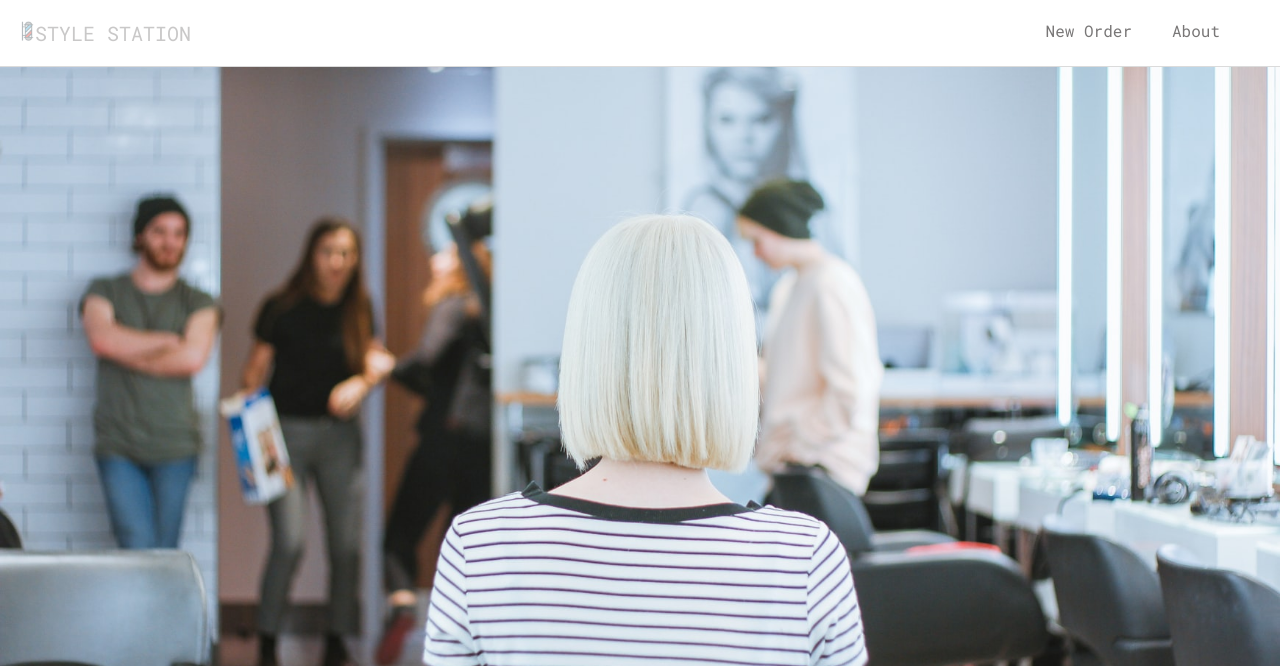
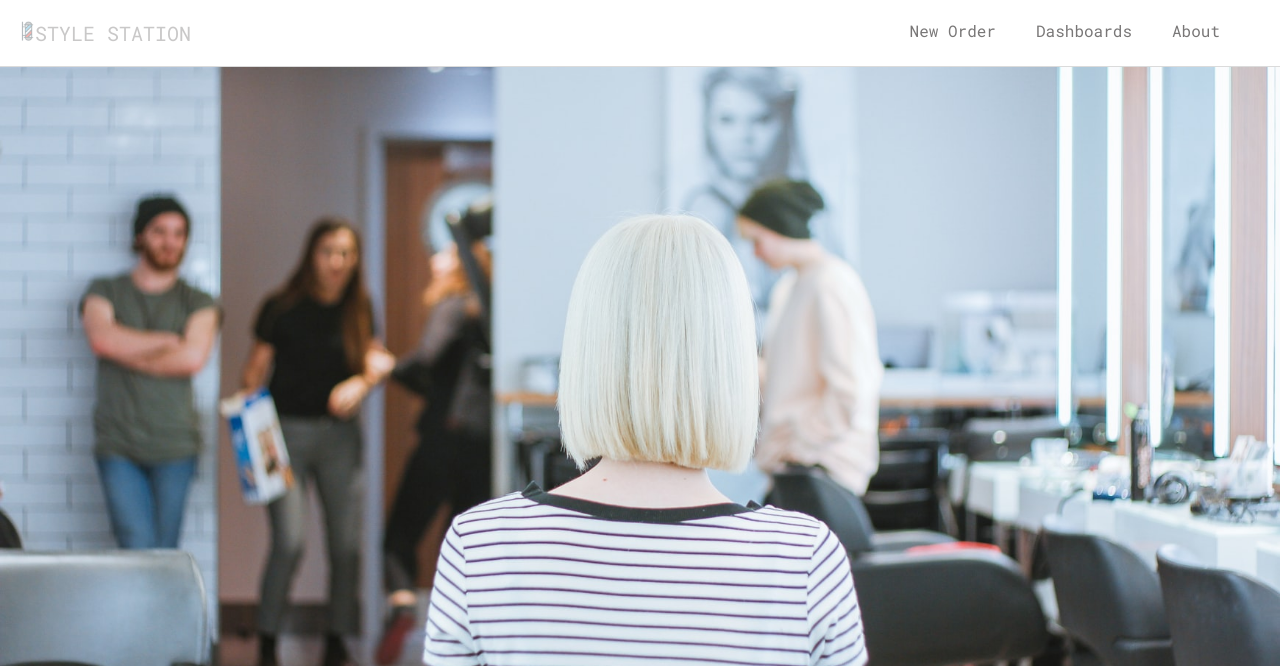
Before and after one commit to sharonwirtzer/STYLE-STATION, a PHP site: page /Dashboards.html in a window 1280 px wide. Shown: the top 666 px of the page. Run offline with PHP 8.4, Linux system fonts and the light colour scheme; some libraries are stand-ins or nearby versions; some web fonts are replaced.

Commit message:
dashboards

```diff
--- a/Dashboards.html
+++ b/Dashboards.html
@@ -10,12 +10,13 @@
       rel="stylesheet"
       href="https://cdnjs.cloudflare.com/ajax/libs/font-awesome/4.7.0/css/font-awesome.min.css"
     />
-    <title>About</title>
+    <title>Dashboards</title>
   </head>
 
   <body>
     <ul>
       <li id="bar" style="float: right"><a href="about.html">About</a></li>
+      <li id="bar" style="float: right"><a href="Dashboards.html">Dashboards</a></li>
       <li id="bar" style="float: right">
         <a href="add-order.php">New Order</a>
       </li>
--- a/about.html
+++ b/about.html
@@ -16,6 +16,7 @@
   <body>
     <ul>
       <li id="bar" style="float: right"><a href="about.html">About</a></li>
+      <li id="bar" style="float: right"><a href="Dashboards.html">Dashboards</a></li>
       <li id="bar" style="float: right">
         <a href="add-order.php">New Order</a>
       </li>
--- a/add-order.php
+++ b/add-order.php
@@ -32,6 +32,7 @@ if (isset($_SESSION['user']))
 <body>
   <ul class="nBar">
     <li id="bar"><a href="about.html">About</a></li>
+    <li id="bar" style="float: right"><a href="Dashboards.html">Dashboards</a></li>
     <li id="bar" style="float: right; "><a href="add-order.php">New Order</a></li>
     <li id="bar" style="float: left; margin-right: 30px; font-size: 20px; "><a href="add-order.php">STYLE STATION<img src="img/pole.png" width="15px"></a></li>
     <?php if (isset($_SESSION['user']))
--- a/details.php
+++ b/details.php
@@ -30,6 +30,7 @@ if (isset($_SESSION['user']))
 <body>
     <ul class="nBar">
         <li id="bar"><a href="about.html">About</a></li>
+        <li id="bar" style="float: right"><a href="Dashboards.html">Dashboards</a></li>
         <li id="bar" style="float: right; "><a href="add-order.php">My Orders</a></li>
         <li id="bar" style="float: left; margin-right: 30px; font-size: 20px; "><a href="details.php"><img src="img/pole.png" width="15px">STYLE STATION</a></li>
         <?php if (isset($_SESSION['user']))
--- a/update-order.php
+++ b/update-order.php
@@ -49,6 +49,7 @@ if (isset($_SESSION['user']))
 
   <ul class="nBar">
     <li id="bar"><a href="about.html">About</a></li>
+    <li id="bar" style="float: right"><a href="Dashboards.html">Dashboards</a></li>
     <li id="bar" style="float: right; "><a href="add-order.php">My Orders</a></li>
     <li id="bar" style="float: left; margin-right: 30px; font-size: 20px; "><a href="update-order.php"><img src="img/pole.png" width="15px">STYLE STATION</a></li>
     <?php if (isset($_SESSION['user']))
```
